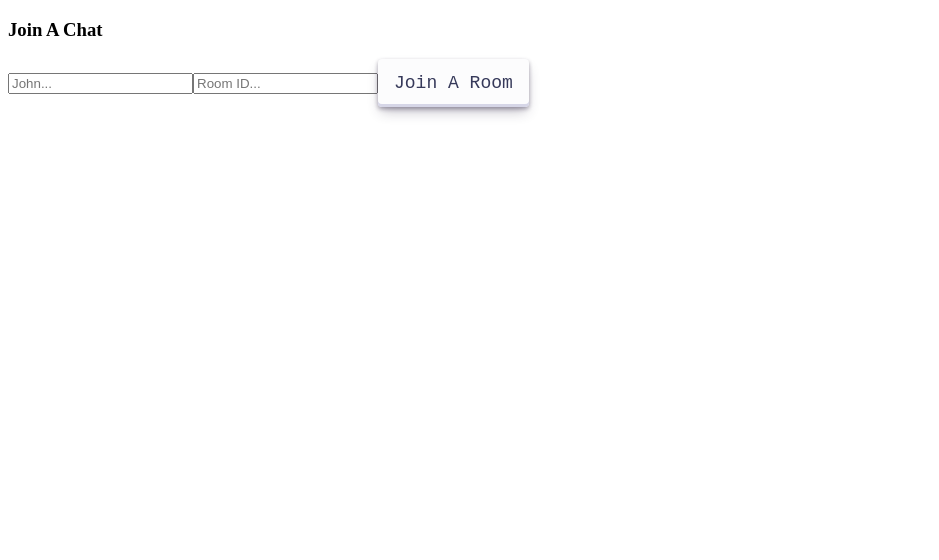
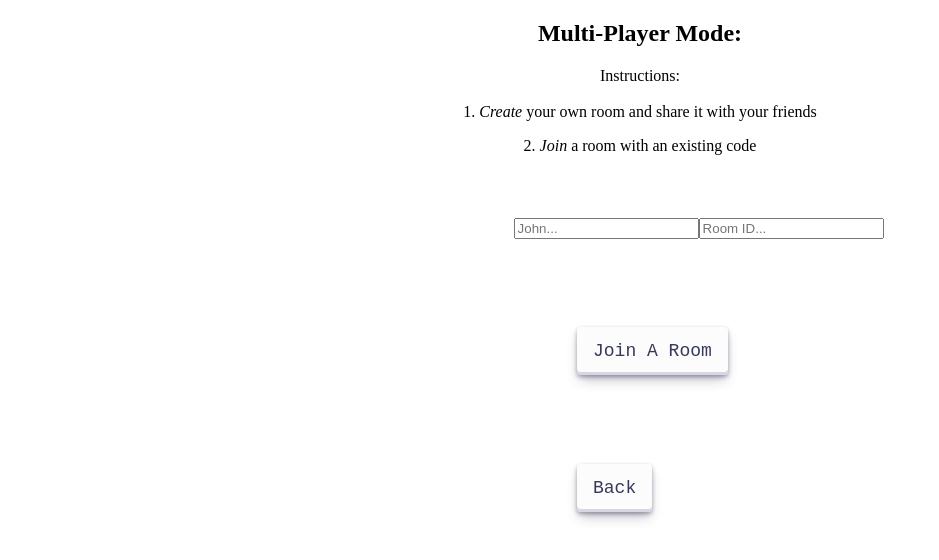
Before and after one commit to simbolid/hangman, a React (Create React App) app: page /mp in a window 1280 px wide. Shown: the top 560 px of the page, without its empty margins (0-939 px from the left). Built offline with nearby package versions, Linux system fonts and the light colour scheme; no server answers.

Commit message:
Chanaged Lobby design

```diff
--- a/src/pages/Lobby/Lobby.css
+++ b/src/pages/Lobby/Lobby.css
@@ -1,4 +1,6 @@
 button{
+    margin-left: 45%;
+    margin-top: 7%;
     align-items: center;
     appearance: none;
     background-color: #FCFCFD;
@@ -41,3 +43,17 @@ button:active {
         box-shadow: #D6D6E7 0 3px 7px inset;
         transform: translateY(2px);
       }
+
+.App{
+
+}
+h2{
+  text-align: center;
+}
+p{
+  text-align: center;
+}
+#inputField{
+  margin-top: 5%;
+  margin-left: 40%;
+}
--- a/src/pages/Lobby/Lobby.jsx
+++ b/src/pages/Lobby/Lobby.jsx
@@ -1,5 +1,5 @@
 import { useEffect, useState } from 'react'
-import { useNavigate } from 'react-router-dom';
+import { Navigate, useNavigate } from 'react-router-dom';
 import { nanoid } from 'nanoid';
 import { io } from 'socket.io-client';
 import "./Lobby.css"
@@ -12,6 +12,7 @@ const socket = io.connect("http://localhost:3001");
 
 
 const Lobby = () => {
+  let navigate = useNavigate();
     const [username, setUsername] = useState("");
     const [room, setRoom] = useState("");
     const [showChat, setShowChat] = useState(false);
@@ -20,14 +21,21 @@ const Lobby = () => {
       if (username !== "" && room !== "") {
         socket.emit("join_room", room);
         setShowChat(true);
+      } else {
+        alert("NEED NAME & ROOM")
       }
     };
-
+    function nav(){
+      navigate("/");
+    }
     return (
       <div className="App">
         {!showChat ? (
           <div className="joinChatContainer">
-            <h3>Join A Chat</h3>
+            <h2>Multi-Player Mode:</h2>
+            <p>Instructions: <br /><br />1. <i>Create</i> your own room and share it with your friends</p>
+            <p>2. <i>Join</i> a room with an existing code</p>
+            <div id = "inputField">
             <input
               type="text"
               placeholder="John..."
@@ -42,7 +50,10 @@ const Lobby = () => {
                 setRoom(event.target.value);
               }}
             />
+            </div>
+
             <button onClick={joinRoom}>Join A Room</button>
+            <button id = "back" onClick={() => nav()} > Back </button>
           </div>
         ) : (
           <Multiplayer socket={socket} username={username} room={room} />
```
Also changed, not shown: 1 other file (tests, documents, lock files or other folders).
